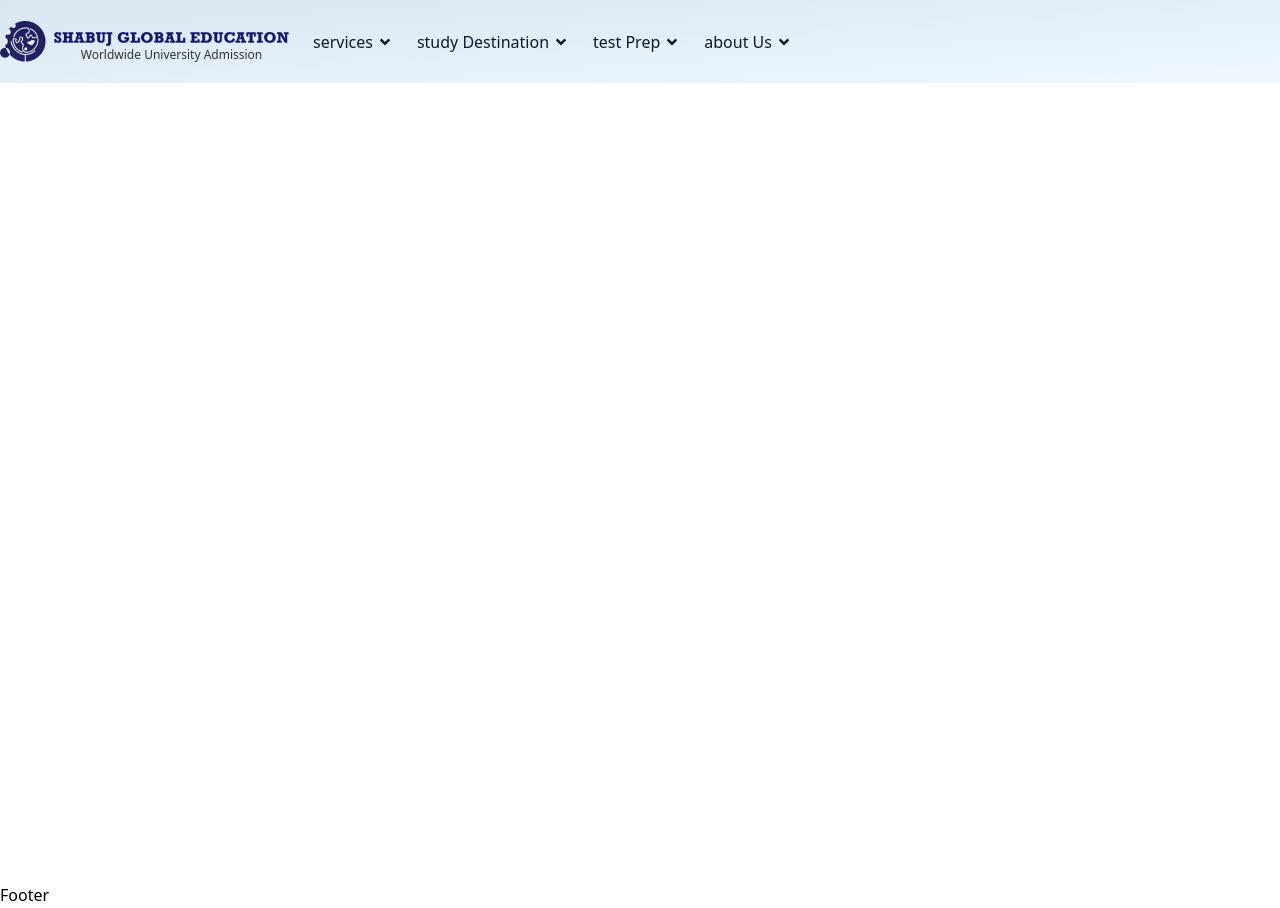
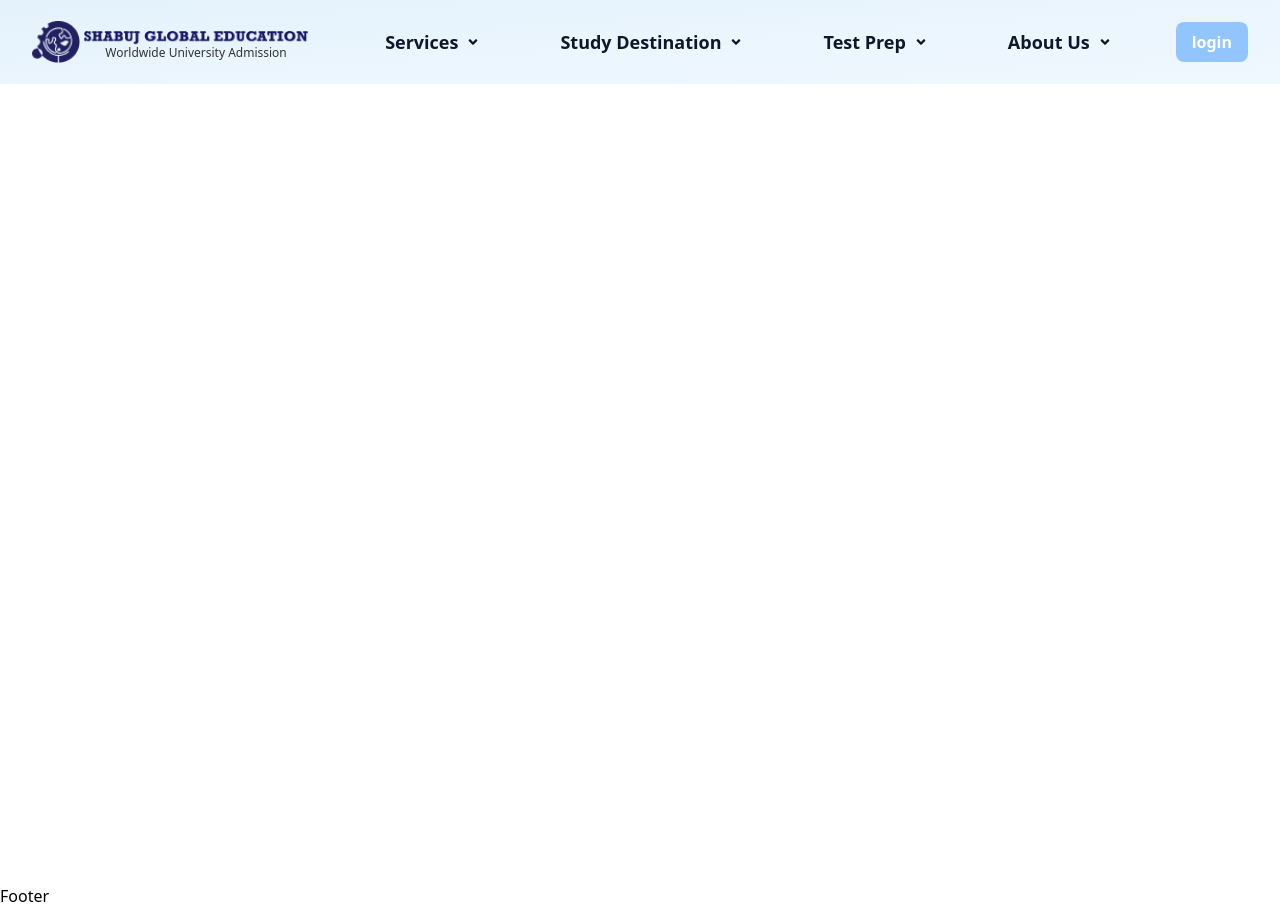
Before and after one commit to Nahidahmmed/SGE-Project, a React (Vite) app: page / in a window 1280 px wide. Built offline with nearby package versions, Linux system fonts and the light colour scheme.

Commit message:
working on header

```diff
--- a/src/Sections/Header.jsx
+++ b/src/Sections/Header.jsx
@@ -1,22 +1,28 @@
 import { useState, useRef } from "react";
 import logo from "../../public/Group.png";
 import text from "../../public/SGE.png";
+import { IoMenu } from "react-icons/io5";
 import { FaAngleDown } from "react-icons/fa";
 
 export default function Header() {
   const dropDownMenuData = {
-    services: ["Food", "Transport", "Management"],
-    studyDestination: ["Country 1", "Country 2", "Country 3"],
-    testPrep: ["Test 1", "Test 2", "Test 3"],
-    aboutUs: ["Team", "Story", "Values"]
+    Services: ["Food", "Transport", "Management"],
+    StudyDestination: ["Country 1", "Country 2", "Country 3"],
+    TestPrep: ["Test 1", "Test 2", "Test 3"],
+    AboutUs: ["Team", "Story", "Values"],
   };
 
   const [activeMenu, setActiveMenu] = useState(null);
   const dropDownMenuRefs = {
-    services: useRef(),
-    studyDestination: useRef(),
-    testPrep: useRef(),
-    aboutUs: useRef()
+    Services: useRef(),
+    StudyDestination: useRef(),
+    TestPrep: useRef(),
+    AboutUs: useRef(),
+  };
+
+  const formatMenuKey = (menuKey) => {
+    // Replace camel case with spaces
+    return menuKey.replace(/([a-z])([A-Z])/g, '$1 $2');
   };
 
   const handleMenuEnter = (menu) => {
@@ -28,46 +34,101 @@ export default function Header() {
   };
 
   return (
-    <div className="bg-gradient-to-br from-[#d7e6f1] to-[#F0F8FF]">
-      <div className="max-w-screen-xl mx-auto flex items-center gap-6">
-        <div className="flex items-center gap-2 py-5">
-          <img src={logo} alt="Shabuj Global Education" />
+    <div className="bg-gradient-to-br from-[#e4f2fc] to-[#F0F8FF]">
+      <div className="max-w-screen-xl mx-auto flex items-center justify-between py-5 px-4 md:px-6 lg:px-8">
+        <div className="flex items-center gap-1 ">
+          <img
+            className="lg:w-12 md:w-12 w-8"
+            src={logo}
+            alt="Shabuj Global Education"
+          />
+
           <div>
-            <img className="pt-3" src={text} alt="" />
-            <p className="text-xs text-center text-[#333333] font-medium">
+            <img className="pt-2 lg:w-56 md:w-12 w-36" src={text} alt="" />
+
+            <p className="lg:text-xs md:text-xs text-[8px] text-center text-[#333333] font-medium">
               Worldwide University Admission
             </p>
           </div>
         </div>
-        {/* menu */}
-        <div>
-          <ul className="flex items-center justify-between gap-4 text-slate-900 dark:text-gray-100 lg:gap-6">
+        {/* Mobile Menu */}
+        <div className="block md:hidden">
+          <button
+            className="text-3xl items-center"
+            onClick={() => setActiveMenu(activeMenu ? null : "mobileMenu")}
+          >
+            <IoMenu />
+          </button>
+          {activeMenu === "mobileMenu" && (
+            <ul className="mt-2 bg-white shadow-lg rounded-md absolute right-0">
+              {Object.keys(dropDownMenuRefs).map((menuKey) => (
+                <li
+                  key={menuKey}
+                  className="relative"
+                  ref={dropDownMenuRefs[menuKey]}
+                  onMouseEnter={() => handleMenuEnter(menuKey)}
+                  onMouseLeave={handleMenuLeave}
+                >
+                  <button className="flex items-center justify-between w-full px-4 py-3 text-left hover:bg-gray-100">
+                    {formatMenuKey(menuKey)}
+                    <FaAngleDown />
+                  </button>
+                  <ul
+                    className={`absolute top-0 left-full w-full bg-white transition-opacity duration-300 ${
+                      activeMenu === menuKey
+                        ? "opacity-100"
+                        : "opacity-0 pointer-events-none"
+                    }`}
+                  >
+                    {dropDownMenuData[menuKey].map((option, index) => (
+                      <li
+                        key={index}
+                        className="px-4 py-2 border-b border-gray-200"
+                      >
+                        <p>{option}</p>
+                      </li>
+                    ))}
+                  </ul>
+                </li>
+              ))}
+            </ul>
+          )}
+        </div>
+
+        {/* Desktop Menu */}
+        <div className="hidden md:block">
+          <ul className="flex items-center justify-end gap-8 text-slate-900 dark:text-gray-100 lg:gap-12">
             {Object.keys(dropDownMenuRefs).map((menuKey) => (
               <li
                 key={menuKey}
-                className="relative"
+                className="relative text-lg font-semibold items-center"
                 ref={dropDownMenuRefs[menuKey]}
                 onMouseEnter={() => handleMenuEnter(menuKey)}
-
               >
-                <button className="relative flex items-center gap-1 py-2">
-                  <span>{menuKey.replace(/([A-Z])/g, ' $1').trim()}</span>
-                  <FaAngleDown />
+                <button className="relative flex items-center gap-2 py-2 px-4">
+                  {formatMenuKey(menuKey)}
+                  <FaAngleDown className="text-sm items-center" />
                 </button>
                 <ul
-                onMouseLeave={handleMenuLeave}
                   className={`absolute top-full z-10 left-0 mt-2 space-y-2 rounded-lg p-2 bg-white transition-opacity duration-300 ${
-                    activeMenu === menuKey ? "opacity-100" : "opacity-0 pointer-events-none"
+                    activeMenu === menuKey
+                      ? "opacity-100"
+                      : "opacity-0 pointer-events-none"
                   }`}
+                  onMouseEnter={() => handleMenuEnter(menuKey)}
+                  onMouseLeave={() => handleMenuLeave(menuKey)}
                 >
                   {dropDownMenuData[menuKey].map((option, index) => (
-                    <li key={index} className="px-3">
+                    <li onMouseLeave={() => handleMenuLeave(menuKey)} key={index} className="px-3">
                       <p>{option}</p>
                     </li>
                   ))}
                 </ul>
               </li>
             ))}
+            <li>
+              <button className="bg-[#93C5FD] px-4 py-2 rounded-lg text-base font-semibold text-white">login</button>
+            </li>
           </ul>
         </div>
       </div>
```
